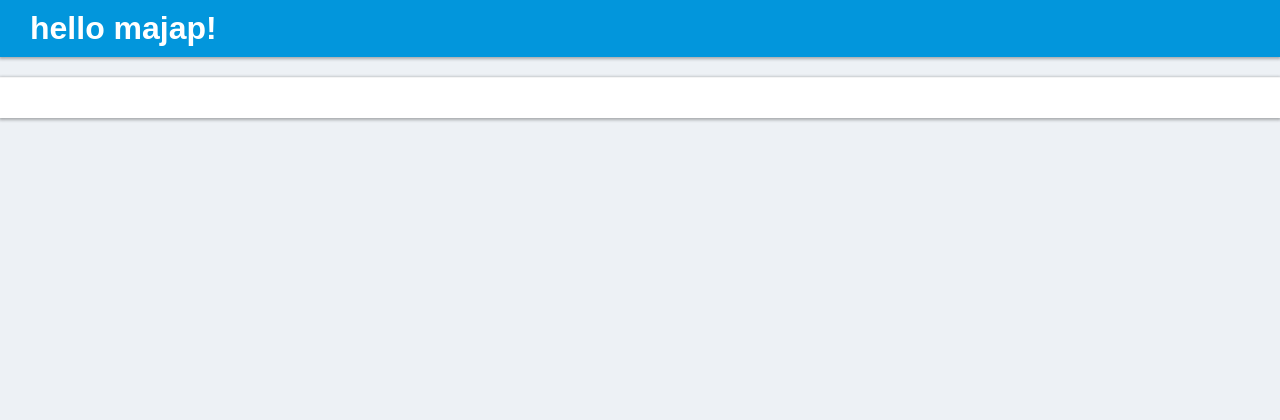
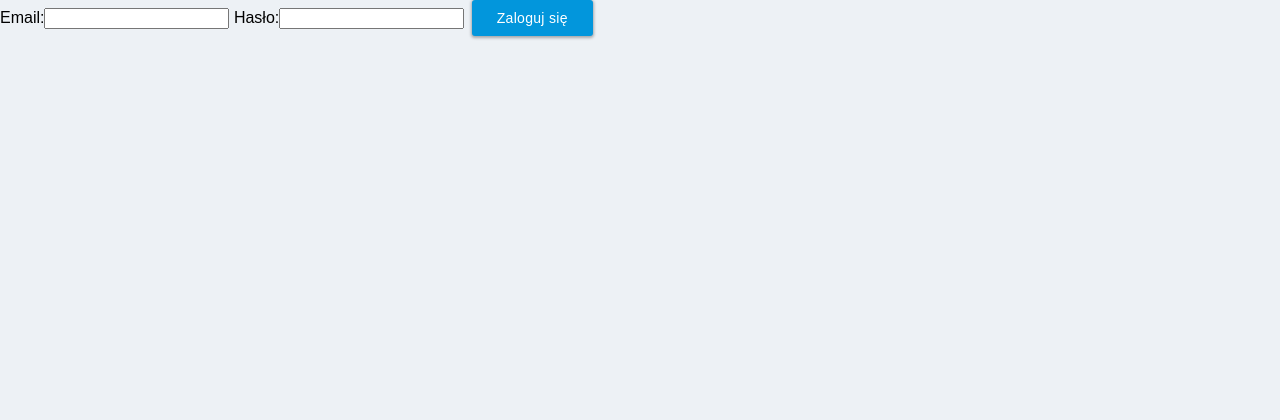
Before and after one commit to KasiaSmolarska/myStat, a PHP site: page / in a window 1280 px wide. Shown: the top 420 px of the page. Run offline with PHP 8.4, Linux system fonts and the light colour scheme; data that the repository does not hold is empty; style sheets or scripts are compiled from the project's sources; some libraries are stand-ins or nearby versions; some web fonts are replaced.

Commit message:
login action

```diff
--- a/controllers/account.php
+++ b/controllers/account.php
@@ -12,7 +12,7 @@ function accountRegister($email,$password){
 
 function accountLogin($email, $password){
     $hashPassword = md5($password);
-    $user = dbQuery("SELECT * FROM users WHERE Email='$email' AND Password='$hashPassword'");
+    $user = dbQuery("SELECT ID FROM users WHERE Email='$email' AND Password='$hashPassword'");
 
     if(count($user) === 0){
         return ['Status' => 'Error', 'Description' => 'Niepoprawne dane logowania'];
@@ -21,3 +21,7 @@ function accountLogin($email, $password){
     $_SESSION['id'] = $user[0]['ID'];
     return ['Status' => 'OK', 'Description' => 'Wszystko OK'];
 }
+
+function getLoginId(){
+    return isset($_SESSION['id']) ? $_SESSION['id'] : -1;
+}
--- a/index.php
+++ b/index.php
@@ -1,9 +1,15 @@
 <?php
 
 session_start();
+include 'controllers/account.php';
+
 if (count($_GET) == 0 ) {
    header('Content-Type: text/html; charset=utf-8');
-   $htmlTemplate = 'index';
+   if (getLoginId() === -1) {
+       $htmlTemplate = 'login';
+   } else {
+      $htmlTemplate = 'index';
+   }
    include 'templates/templates.php';
    //include 'templates/index.html';
 
@@ -26,6 +32,5 @@ if (count($_GET) == 0 ) {
    }
    include 'engine/database.php';
    include 'controllers/tasks.php';
-   include 'controllers/account.php';
    include 'actions/' . $_GET['action'] . '.php';
 }
--- /dev/null
+++ b/templates/login.html
@@ -0,0 +1,13 @@
+<script>
+    function sendRegisterForm(postdata){
+        ajax('login', function(data){
+            console.log(data);
+        },postdata)
+    }
+</script>
+
+<form method="post" onsubmit="sendRegisterForm(convertFormToPostData(this)); return false;">
+    <label for="email">Email:</label><input id="email" type="email" name="email">
+    <label for="password">Hasło:</label><input id="password" type="password" name="password">
+    <button class="button button--succes">Zaloguj się</button>
+</form>
```
